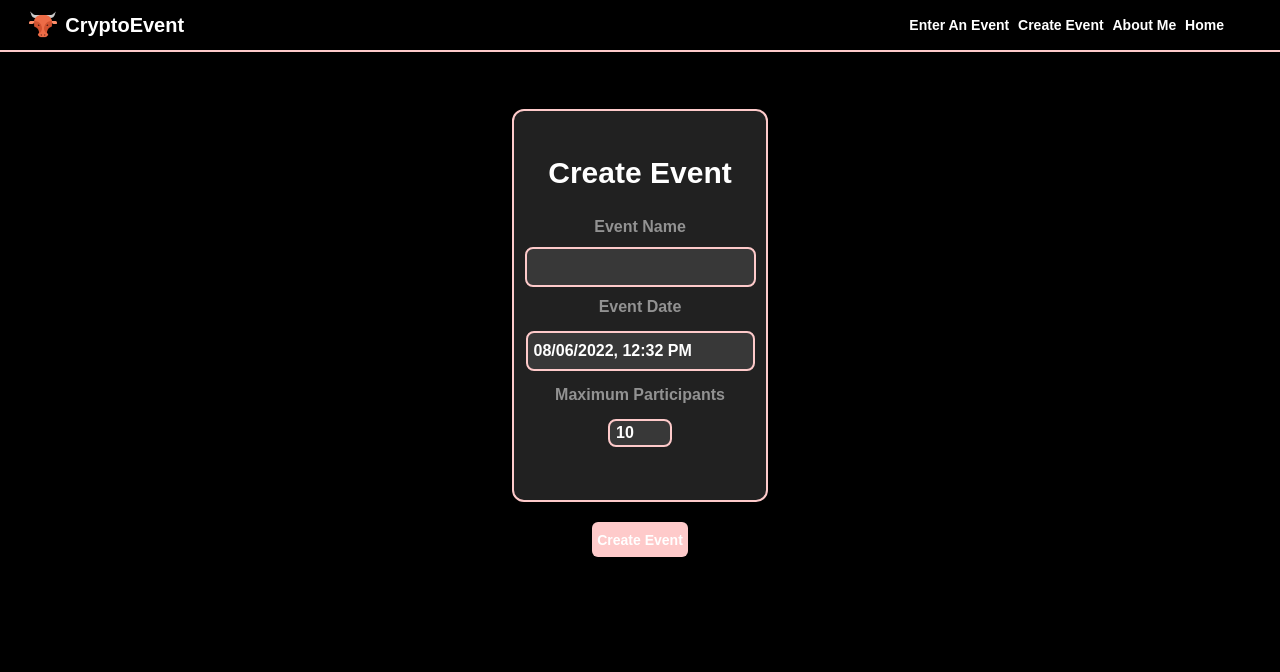
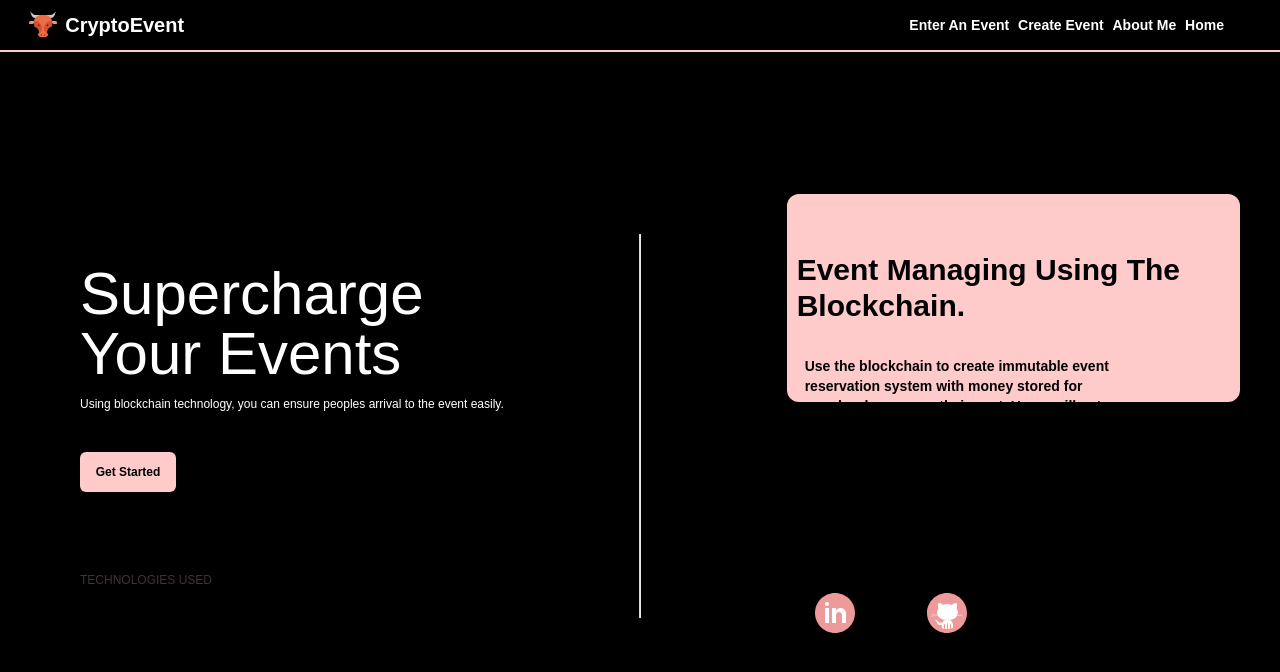
Before and after one commit to vbsh123/staking-dapp, a React (Vite) app: page / in a window 1280 px wide. Shown: the top 672 px of the page. Built offline with nearby package versions, Linux system fonts and the light colour scheme.

Commit message:
added routing

```diff
--- a/package.json
+++ b/package.json
@@ -11,7 +11,8 @@
   "dependencies": {
     "formik": "^2.2.9",
     "react": "^18.2.0",
-    "react-dom": "^18.2.0"
+    "react-dom": "^18.2.0",
+    "react-router-dom": "^6.3.0"
   },
   "devDependencies": {
     "@types/react": "^18.0.15",
--- a/src/App.tsx
+++ b/src/App.tsx
@@ -1,6 +1,7 @@
 import EnterEventPage from "./components/create-event/create-event-page"
 import HomePage from "./components/home/home-page"
 import Navbar from "./components/layout/navbar"
+import { BrowserRouter, Routes, Route } from "react-router-dom";
 import "react-datepicker/dist/react-datepicker.css"
 
 function App() {
@@ -9,7 +10,14 @@ function App() {
     <div className="flex w-full h-full flex-col">
       <Navbar />
       <div className="bg-black h-full w-full">
-        <EnterEventPage></EnterEventPage>
+      <BrowserRouter>
+      <Routes>
+        <Route path="/" >
+          <Route index element={<HomePage />} />
+          <Route path="create" element={<EnterEventPage />} />
+        </Route>
+      </Routes>
+    </BrowserRouter>
       </div>
     </div>
   )
--- a/src/components/layout/navbar.tsx
+++ b/src/components/layout/navbar.tsx
@@ -4,24 +4,27 @@ function Navbar () {
     return(
         <div className="flex bg-black w-full h-14 text-white justify-between border-red-200 border-b-2">
             <div className="flex h-full items-center w-1/6 justify-center text-xl">
+                <a className="flex" href="/">
                 <img src="/public/bull.png" className="h-7 w-7 mr-2" ></img>
                 <div className="cursor-pointer">
                 CryptoEvent
                 </div>
+                </a>
             </div>
+
 
             <div className="w-2/6 flex justify-between items-center px-14 text-sm">
                 <div className="cursor-pointer">
                     Enter An Event
                 </div>
                 <div className="cursor-pointer">
-                    Create Event
+                    <a href="/create">Create Event</a>
                 </div>
                 <div className="cursor-pointer">
                     About Me
                 </div>
                 <div className="cursor-pointer">
-                    Home
+                    <a href="/">Home</a>
                 </div>
             </div>
         </div>
```
Also changed, not shown: 1 other file (tests, documents, lock files or other folders).
